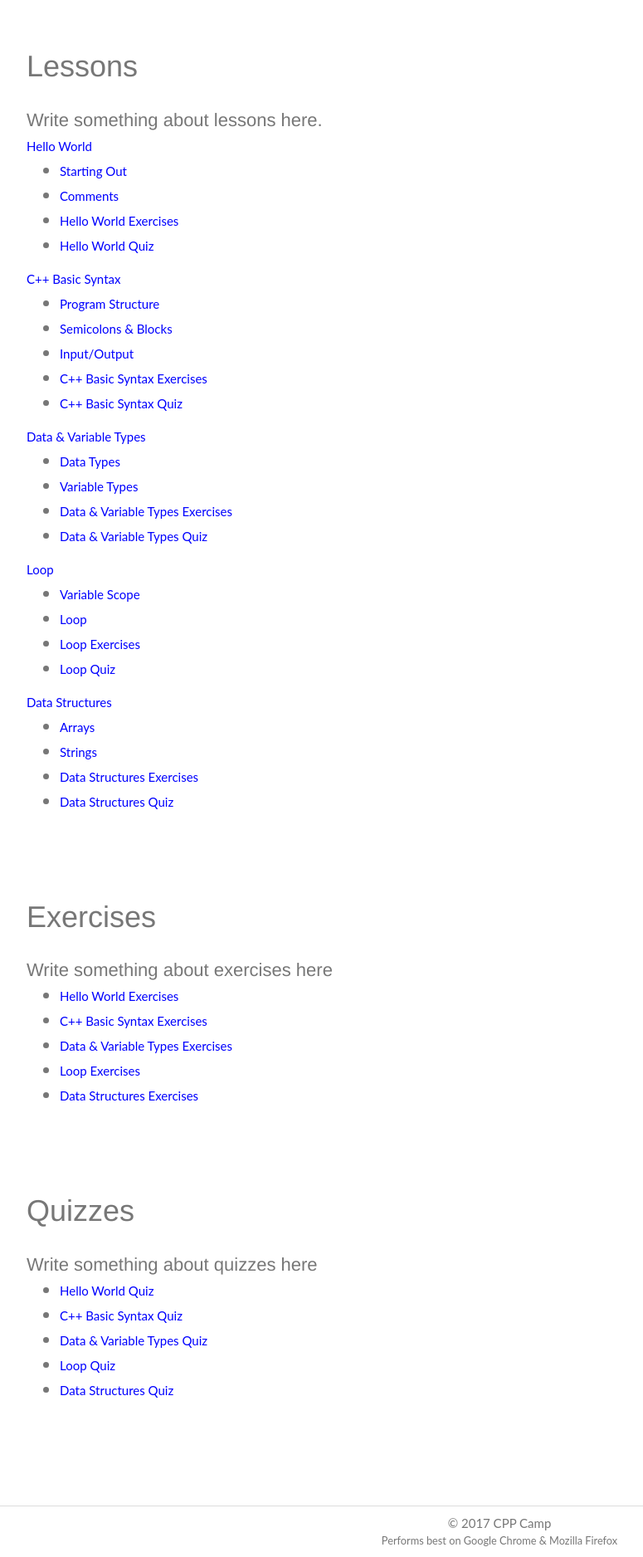
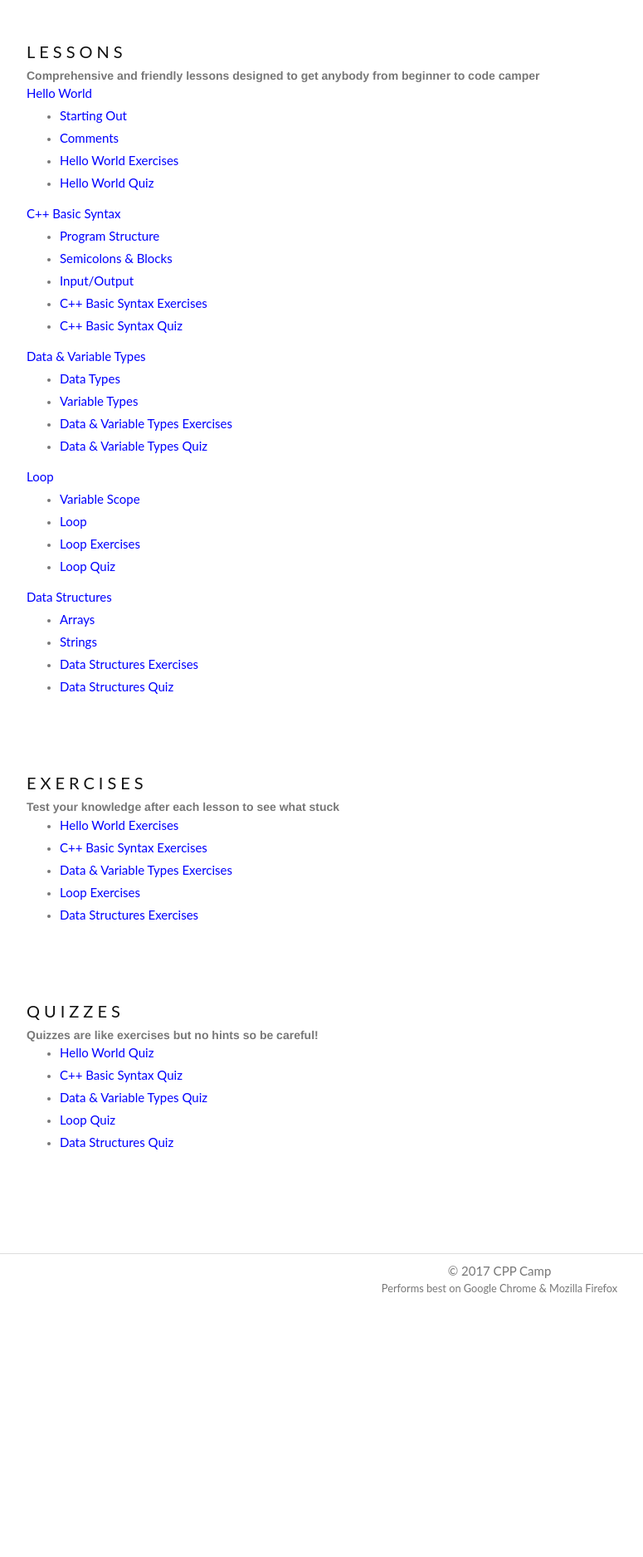
Before and after one commit to nvurdien/CPPCamp, a Django app: page /lessons/ in a window 1280 px wide. Shown: the part 800-2676 px from the top of the page at 83% size, without its empty margins (38-813 px from the left). After the commit the page ends 2359 px from the top, so only its background shows below. Run offline with Django 3.2, Linux system fonts and the light colour scheme; data comes from the database, SQL or seed files in the repository; both versions use the stored data as it was after the commit; some libraries are stand-ins or nearby versions; some web fonts are replaced.

Commit message:
Lessons index page updated; removed one question

```diff
--- a/lessons/templates/lessons/index.html
+++ b/lessons/templates/lessons/index.html
@@ -83,8 +83,8 @@
 </div>
   <div class="section section-description">
          <div class="container">
-             <h2 class="section-title">Lessons</h2>
-  <h4 class="text-left">Write something about lessons here.
+             <h3 class="section-title">Lessons</h3>
+  <h6 class="text-left" style="text-transform:none">Comprehensive and friendly lessons designed to get anybody from beginner to code camper
 <BR> {% for lesson in latest_lesson_list %}
 <a href="/../lessons/{{lesson.lesson_id}}">{{lesson.name}}</a>
 <ul>
@@ -96,29 +96,29 @@
     <li><small><a href="/../lessons/exercise/{{lesson.lesson_id}}">{{lesson.name}} Exercises</a></small></li>
     <li><small><a href="/../lessons/quiz/{{lesson.lesson_id}}">{{lesson.name}} Quiz</a></small></li>
 </ul>
-{% endfor %}</h4>
+{% endfor %}</h6>
         </div>
   </div>
 
   <div class="section section-description">
          <div class="container">
-             <h2 class="section-title">Exercises</h2>
-<h4 class="text-left">Write something about exercises here
+             <h3 class="section-title">Exercises</h3>
+<h6 class="text-left" style="text-transform:none">Test your knowledge after each lesson to see what stuck
 <BR>
 <ul>    {% for lesson in latest_lesson_list %}
 <li><small><a href="/../lessons/exercise/{{lesson.lesson_id}}">{{lesson.name}} Exercises</a></small></li>
 {% endfor %}
-</ul></h4>
+</ul></h6>
 </div>
 </div>
 <div class="section section-description">
        <div class="container">
-           <h2 class="section-title">Quizzes</h2>
-<h4 class="text-left">Write something about quizzes here
+           <h3 class="section-title">Quizzes</h3>
+<h6 class="text-left" style="text-transform:none">Quizzes are like exercises but no hints so be careful!
 <BR>
 <ul>{% for lesson in latest_lesson_list %}
 <li><small><a href="/../lessons/quiz/{{lesson.lesson_id}}">{{lesson.name}} Quiz</a></small></li>
-{% endfor %}</ul></h4>
+{% endfor %}</ul></h6>
 
 </div>
 </div>
```
Also changed, not shown: db.sqlite3.
